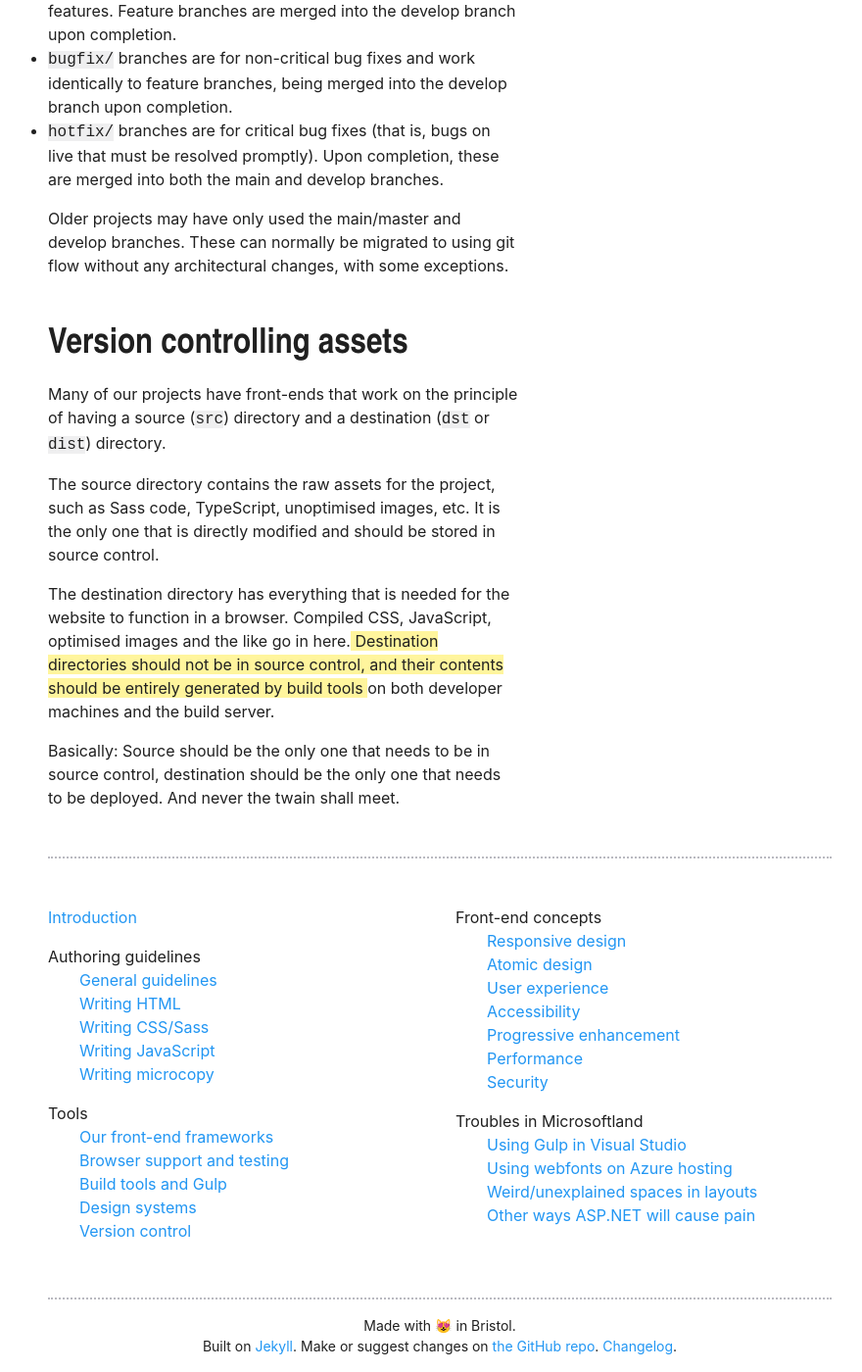
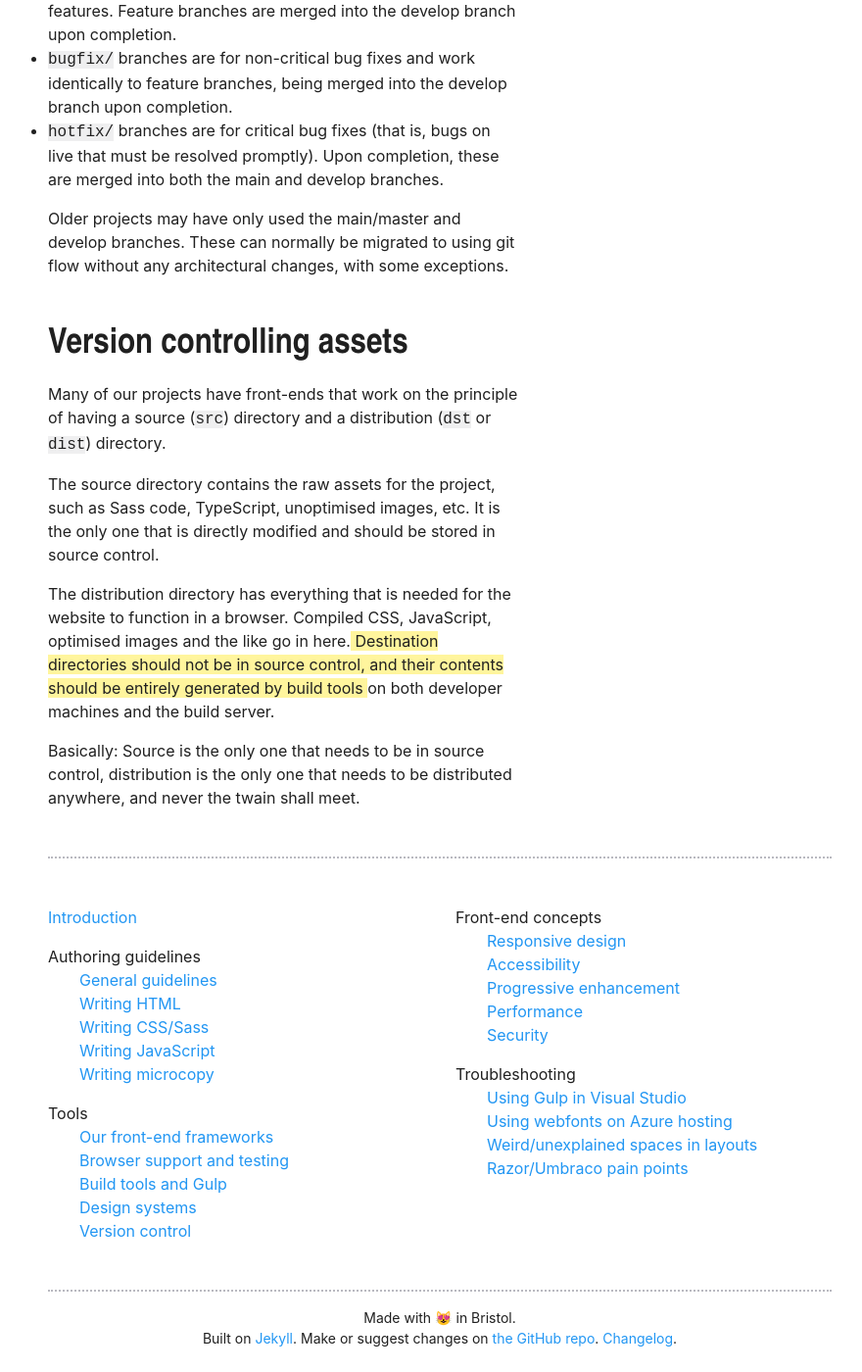
Before and after one commit to querkmachine/FSFrontEndDocs, a Jekyll site: the page built from tools/version-control.md, in a window 1280 px wide and 1400 px high, scrolled down 742 px. Shown: the whole window at 98% size, without its empty margins (191-1071 px from the left). Built offline with Jekyll 4.4.1, drawn with Linux system fonts in a browser that asks for light colours; some web fonts are replaced.

Commit message:
Various content updates

```diff
--- a/_includes/nav.html
+++ b/_includes/nav.html
@@ -22,20 +22,18 @@
 		<li>Front-end concepts
 			<ul>
 				<li><a href="{{ site.baseurl }}{% link concepts/responsive-design.md %}">Responsive design</a></li>
-				<li><a href="{{ site.baseurl }}{% link concepts/atomic-design.md %}">Atomic design</a></li>
-				<li><a href="{{ site.baseurl }}{% link concepts/user-experience.md %}">User experience</a></li>
 				<li><a href="{{ site.baseurl }}{% link concepts/accessibility.md %}">Accessibility</a></li>
 				<li><a href="{{ site.baseurl }}{% link concepts/progressive-enhancement.md %}">Progressive enhancement</a></li>
 				<li><a href="{{ site.baseurl }}{% link concepts/performance.md %}">Performance</a></li>
 				<li><a href="{{ site.baseurl }}{% link concepts/security.md %}">Security</a></li>
 			</ul>
 		</li>
-		<li>Troubles in Microsoftland
+		<li>Troubleshooting
 			<ul>
 				<li><a href="{{ site.baseurl }}{% link troubleshooting/gulp-vs2015.md %}">Using Gulp in Visual Studio</a></li>
 				<li><a href="{{ site.baseurl }}{% link troubleshooting/webfonts-on-azure.md %}">Using webfonts on Azure hosting</a></li>
 				<li><a href="{{ site.baseurl }}{% link troubleshooting/vs-bom.md %}">Weird/unexplained spaces in layouts</a></li>
-				<li><a href="{{ site.baseurl }}{% link troubleshooting/asp-will-trip-you-up.md %}">Other ways ASP.NET will cause pain</a></li>
+				<li><a href="{{ site.baseurl }}{% link troubleshooting/asp-will-trip-you-up.md %}">Razor/Umbraco pain points</a></li>
 			</ul>
 		</li>
 	</ul>
--- a/tools/version-control.md
+++ b/tools/version-control.md
@@ -20,10 +20,10 @@ Older projects may have only used the main/master and develop branches. These ca
 
 ## Version controlling assets
 
-Many of our projects have front-ends that work on the principle of having a source (`src`) directory and a destination (`dst` or `dist`) directory.
+Many of our projects have front-ends that work on the principle of having a source (`src`) directory and a distribution (`dst` or `dist`) directory.
 
 The source directory contains the raw assets for the project, such as Sass code, TypeScript, unoptimised images, etc. It is the only one that is directly modified and should be stored in source control.
 
-The destination directory has everything that is needed for the website to function in a browser. Compiled CSS, JavaScript, optimised images and the like go in here. **Destination directories should not be in source control, and their contents should be entirely generated by build tools** on both developer machines and the build server.
+The distribution directory has everything that is needed for the website to function in a browser. Compiled CSS, JavaScript, optimised images and the like go in here. **Destination directories should not be in source control, and their contents should be entirely generated by build tools** on both developer machines and the build server.
 
-Basically: Source should be the only one that needs to be in source control, destination should be the only one that needs to be deployed. And never the twain shall meet.
+Basically: Source is the only one that needs to be in source control, distribution is the only one that needs to be distributed anywhere, and never the twain shall meet.
```
Also changed, not shown: concepts/atomic-design.md (deleted, +0 -23 lines), concepts/user-experience.md (deleted, +0 -48 lines), summary.md (deleted, +0 -54 lines), tools/build-tools.md (+1 -1 lines), troubleshooting/asp-will-trip-you-up.md (+9 -7 lines), changelog.md.
